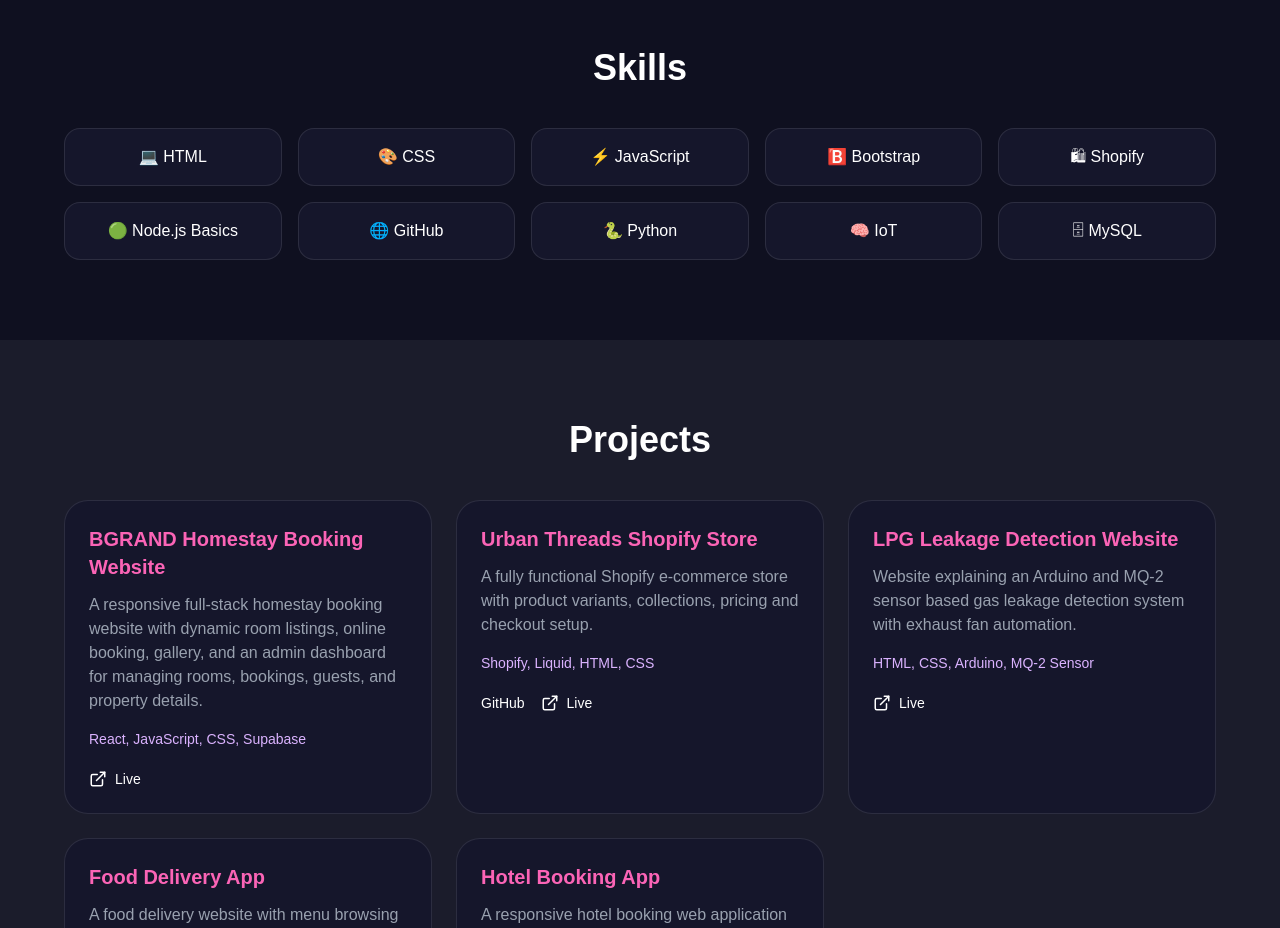
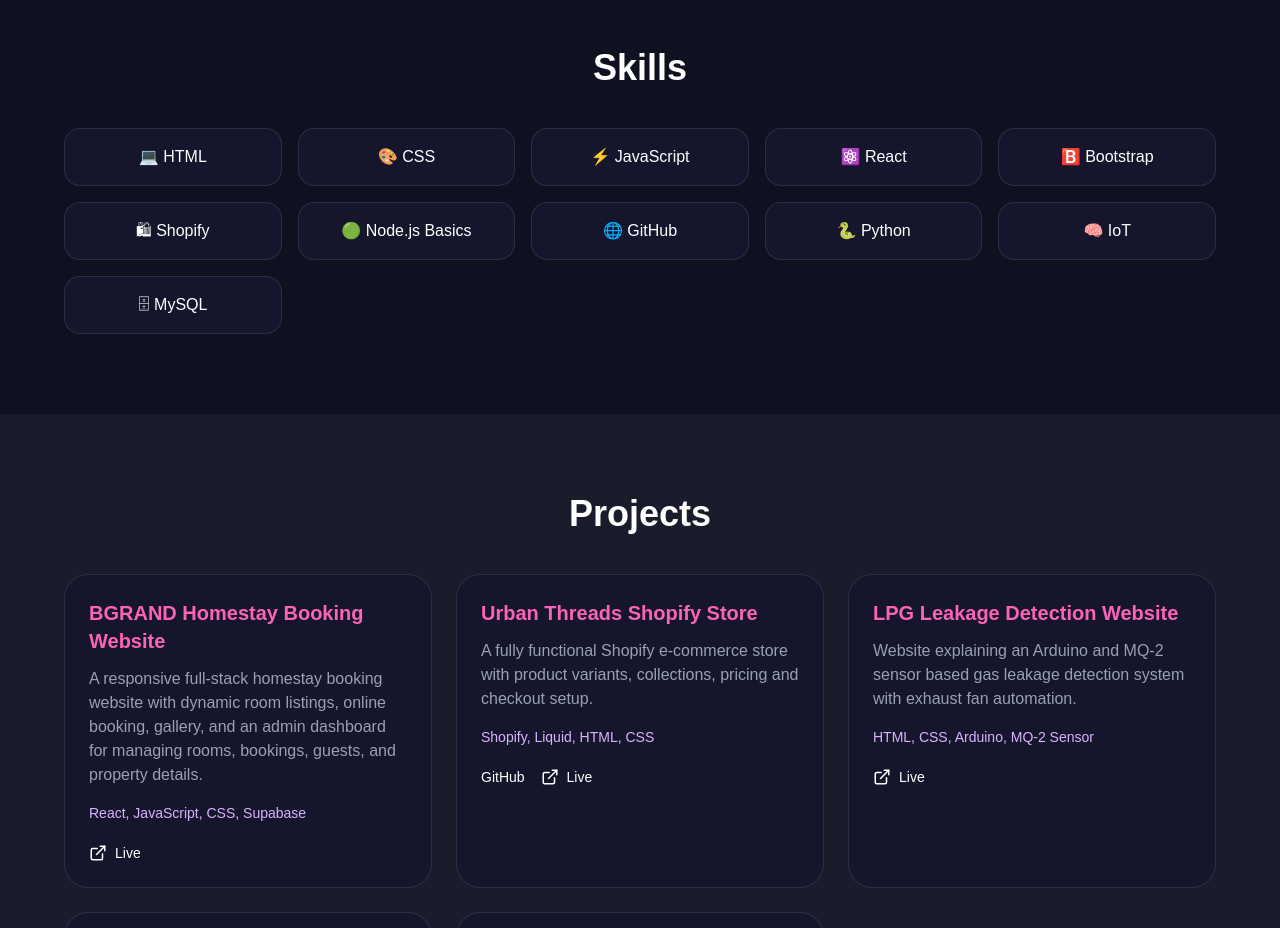
Before and after one commit to NagullaSaiLahari3281/Portfolioo, a Next.js app: page / in a window 1280 px wide. Shown: the part 1660-2588 px from the top of the page. Built offline with nearby package versions, Linux system fonts and the light colour scheme.

Commit message:
Update page.tsx

```diff
--- a/app/page.tsx
+++ b/app/page.tsx
@@ -74,6 +74,7 @@
   "💻 HTML",
   "🎨 CSS",
   "⚡ JavaScript",
+  "⚛️ React",
   "🅱️ Bootstrap",
   "🛍 Shopify",
   "🟢 Node.js Basics",
```
Lines whose indentation alone changed are shown as unchanged.
